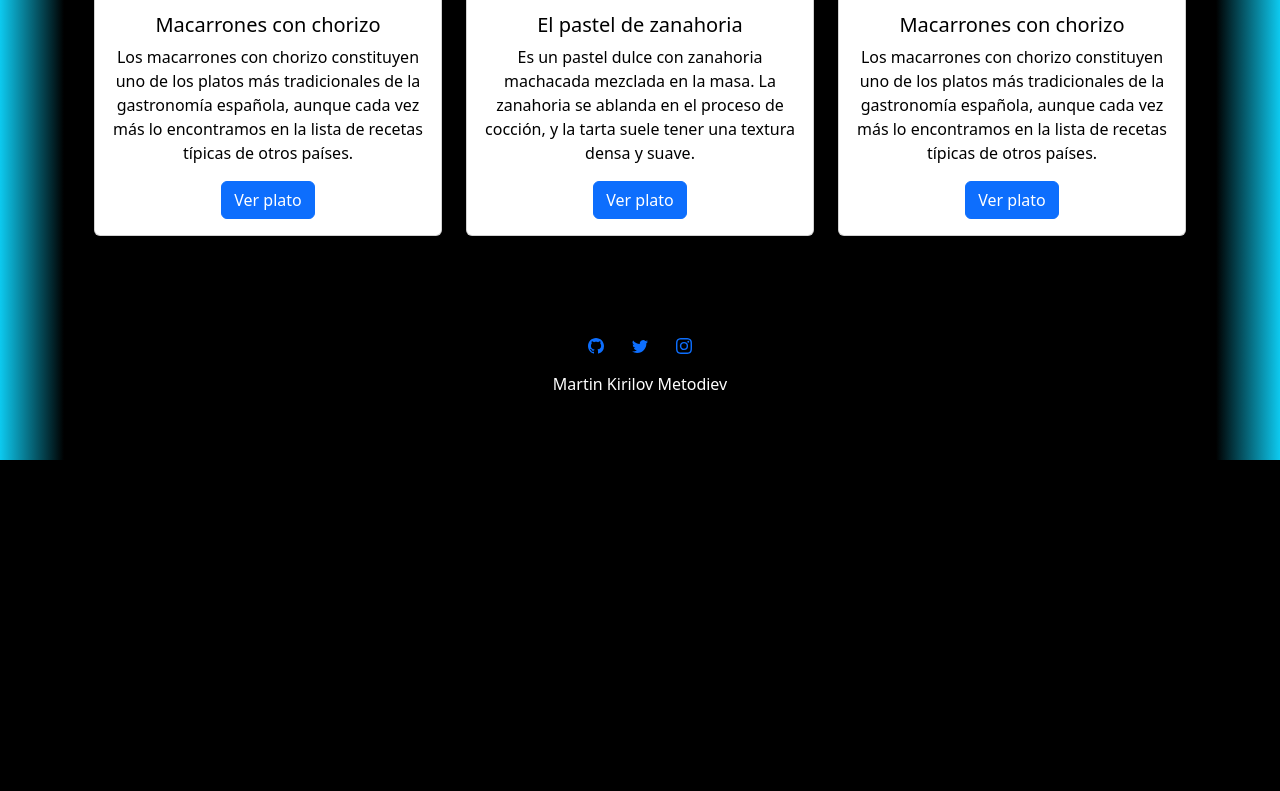
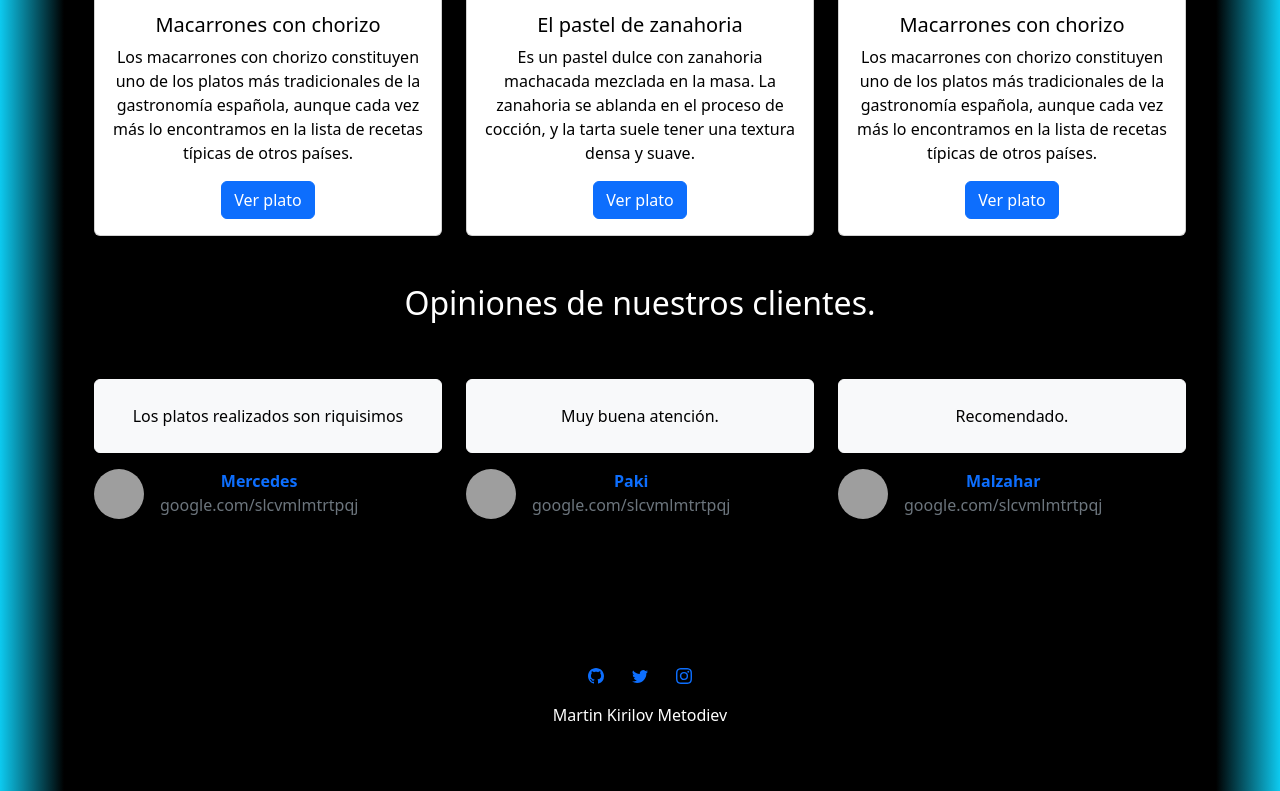
Before and after one commit to MartinKiri/Bar, a website: page index.html in a window 1280 px wide. Shown: the part 915-1706 px from the top of the page. Before the commit the page ends 1375 px from the top, so only its background shows below. Drawn offline with nearby package versions, Linux system fonts and the light colour scheme; grey boxes are pictures that could not be loaded.

Commit message:
Opiniones en index

```diff
--- a/index.html
+++ b/index.html
@@ -33,7 +33,7 @@
     <section class="py-5 text-center container text-white">
         <div class="row py-lg-5">
             <div class="col-lg-6 col-md-8 mx-auto">
-                <h3 class="fw-light">Bienvenido a nuestro RestauranteBar </h3>
+                <h3 class="text-warning"><strong>Bienvenidos a nuestro RestauranteBar</strong> </h3>
                 <p class="lead text-white "> Este restaurante/bar Lorem ipsum dolor sit amet consectetur adipisicing
                     elit. Pariatur inventore quia molestiae nihil corrupti a qui saepe consequatur expedita sequi
                     deserunt repellendus rerum, laboriosam in itaque illum id. Maiores, quos.
@@ -98,11 +98,48 @@
                 </div>
             </div>
         </div>
-        <div class="donde">
 
-        </div>
-        <div class="sobreNosotros">
-
+        <div class="container py-4 py-xl-5">
+            <div class="row mb-5">
+                <div class="col-md-8 col-xl-6 text-center mx-auto">
+                    <h2>Opiniones de nuestros clientes.</h2>
+                </div>
+            </div>
+            <div class="row gy-4 row-cols-1 row-cols-sm-2 row-cols-lg-3 text-black">
+                <div class="col">
+                    <div>
+                        <p class="bg-light border rounded border-light p-4">Los platos realizados son riquisimos</p>
+                        <div class="d-flex"><img class="rounded-circle flex-shrink-0 me-3 fit-cover" width="50" height="50" src="https://cdn.bootstrapstudio.io/placeholders/1400x800.png" />
+                            <div>
+                                <p class="fw-bold text-primary mb-0">Mercedes</p>
+                                <p class="text-muted mb-0">google.com/slcvmlmtrtpqj</p>
+                            </div>
+                        </div>
+                    </div>
+                </div>
+                <div class="col">
+                    <div>
+                        <p class="bg-light border rounded border-light p-4">Muy buena atención.</p>
+                        <div class="d-flex"><img class="rounded-circle flex-shrink-0 me-3 fit-cover" width="50" height="50" src="https://cdn.bootstrapstudio.io/placeholders/1400x800.png" />
+                            <div>
+                                <p class="fw-bold text-primary mb-0">Paki</p>
+                                <p class="text-muted mb-0">google.com/slcvmlmtrtpqj</p>
+                            </div>
+                        </div>
+                    </div>
+                </div>
+                <div class="col">
+                    <div>
+                        <p class="bg-light border rounded border-light p-4">Recomendado.</p>
+                        <div class="d-flex"><img class="rounded-circle flex-shrink-0 me-3 fit-cover" width="50" height="50" src="https://cdn.bootstrapstudio.io/placeholders/1400x800.png" />
+                            <div>
+                                <p class="fw-bold text-primary mb-0">Malzahar</p>
+                                <p class="text-muted mb-0">google.com/slcvmlmtrtpqj</p>
+                            </div>
+                        </div>
+                    </div>
+                </div>
+            </div>
         </div>
 
     </section>
```
